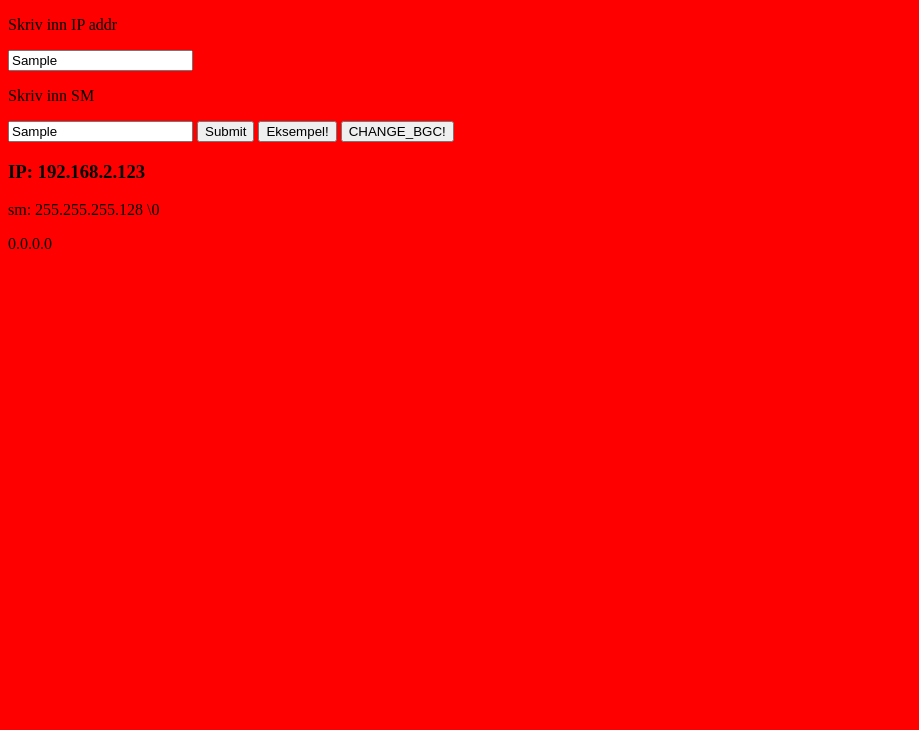
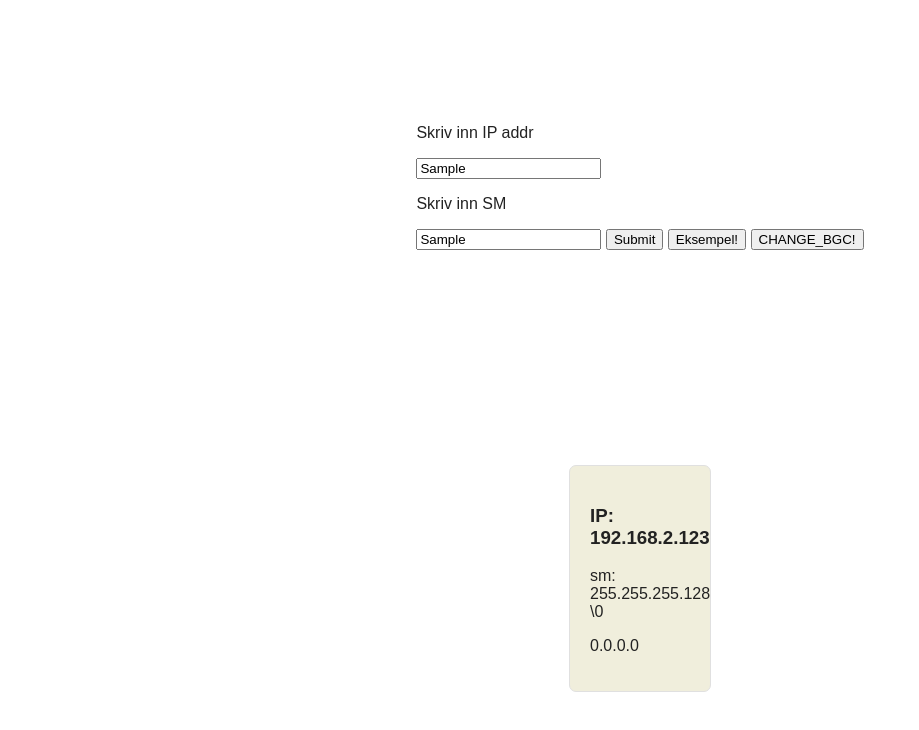
Before and after one commit to Zhokken/network_calculations, a plain HTML site: page index.html in a window 1280 px wide. Both pictures are taken after typing "Sample", "Sample" into the empty fields and a click on the button "Submit". Shown: the whole page, without its empty margins (0-919 px from the left). Drawn offline with Linux system fonts and the light colour scheme.

Commit message:
small update ingenting stort og melde

```diff
--- a/index.html
+++ b/index.html
@@ -7,6 +7,7 @@
     <link rel="stylesheet" href="./style.css">
 </head>
 <body>
+    <div>
         <p>Skriv inn IP addr</p>
         <input type="text" id="ipinput" placeholder="192.168.12.0">
         <p>Skriv inn SM </p>
@@ -16,8 +17,12 @@
         <button onclick="example()">Eksempel!</button>
         <button onclick="change()">CHANGE_BGC!</button>
 
+
+    </div>
+
     <!--testing out some bs again-->
-    <div id="target-container"></div>
+    <div id="target-container" hidden></div>
+
 
     <!--trenger ikke disse lenger-->
     <!-- <p id="resultIP"></p> -->
--- a/index.js
+++ b/index.js
@@ -10,7 +10,8 @@
 
 
 
-/*IP 192.168.2.123
+/*
+IP 192.168.2.123
 SM 255.255.255.0
     ^
     11111111, 11111111, 11111111, 00000000
@@ -19,7 +20,8 @@ SM 255.255.255.0
 
 NetID fra ip og SM
 
-CIDR også*/
+CIDR også
+*/
 //get input
 
 
@@ -140,7 +142,7 @@ function calculate_network(ip_input, sm_input){
 
         //debuggin ahhhh | ser litt bedre ut med spaces
         console.log(`     ^^^ = ${binaryTxt}
-    -------------`);
+-------------`);
 
         //loop gjennom binary txt og iterere count da bit er 1 type shiii!
         //assign value empty string for å ikke få undefined
@@ -239,6 +241,7 @@ function displayResult(ip, c, nid){
         <p class="price">${productInfo.imageUrl}</p>
     </div>
 `;
+    container.hidden = false;
 
     // 4. Spawn it into the container
     // Use += to append it, or = to overwrite everything inside the container
--- a/style.css
+++ b/style.css
@@ -1,3 +1,32 @@
-body{
-    background-color: red;
+/* body{ */
+/*     background-color: beige; */
+/* } */
+/**/
+/*tar inspirasjon fra nettstedet lagt inn på paddlet*/
+body {
+	color:#222;
+	font-size:16px;
+	font-family:Arial,Verdana,Helvetica,sans-serif;
+	border-style:none;
+
+    /*center contents*/
+    margin: 0;
+    min-height: 100vh;
+    display: grid;
+    place-items: center;
 }
+
+#target-container{
+    background-color: blue;
+    width: 100px;
+    height: auto;
+    max-width:500px;
+    padding:20px;
+    background:#f0eedc;
+    border:1px solid #e0e0e0;
+    border-radius:7px;
+}
+
+#main{
+
+}
```
Lines whose indentation alone changed are shown as unchanged.
